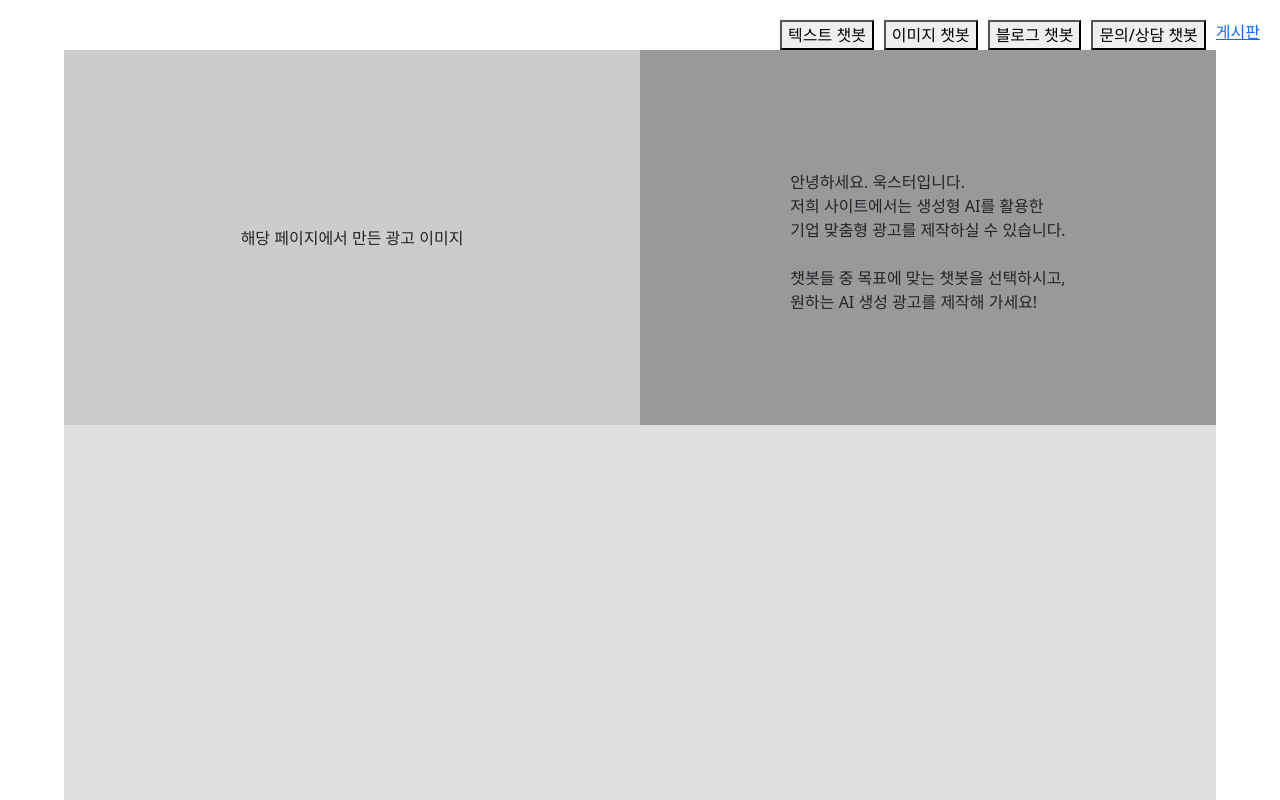
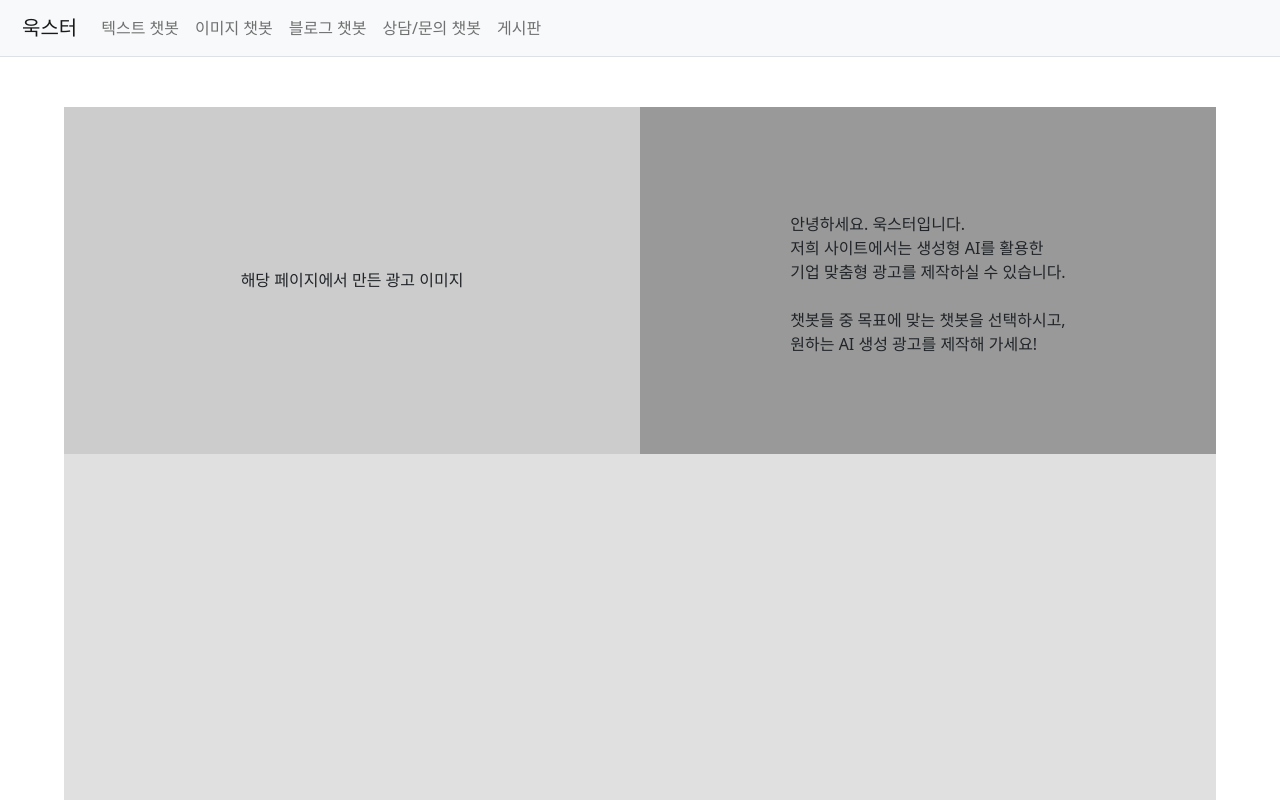
Before and after one commit to yong922/final_project, a Flask app: page / in a window 1280 px wide. Run offline with Flask 3, Linux system fonts and the light colour scheme; some libraries are stand-ins or nearby versions.

Commit message:
내비게이션 바 추가

```diff
--- a/app.py
+++ b/app.py
@@ -1,4 +1,4 @@
-from flask import Flask, render_template
+from flask import Flask, render_template, Blueprint
 
 app = Flask(__name__)
 
--- /dev/null
+++ b/templates/base.html
@@ -0,0 +1,52 @@
+<!doctype html>
+<html lang="ko">
+<head>
+    <!-- Required meta tags -->
+    <meta charset="utf-8">
+    <meta name="viewport" content="width=device-width, initial-scale=1, shrink-to-fit=no">
+    <!-- Bootstrap CSS -->
+    <link rel="stylesheet" href="{{ url_for('static', filename='bootstrap.min.css') }}">
+    <!-- pybo CSS -->
+    <link rel="stylesheet" href="{{ url_for('static', filename='style.css') }}">
+    <title>Hello, pybo!</title>
+</head>
+<body>
+<!-- 네비게이션바 -->
+<nav class="navbar navbar-expand-lg navbar-light bg-light border-bottom">
+    <div class="container-fluid">
+        <a class="navbar-brand" href="{{ url_for('home') }}">욱스터</a>
+        <button class="navbar-toggler" type="button"
+                data-bs-toggle="collapse"
+                data-bs-target="#navbarSupportedContent"
+                aria-controls="navbarSupportedContent"
+                aria-expanded="false"
+                aria-label="Toggle navigation">
+            <span class="navbar-toggler-icon"></span>
+        </button>
+        <div class="collapse navbar-collapse" id="navbarSupportedContent">
+            <ul class="navbar-nav me-auto mb-2 mb-lg-0">
+                <li class="nav-item">
+                    <a class="nav-link" href="#">텍스트 챗봇</a>
+                </li>
+                <li class="nav-item">
+                    <a class="nav-link" href="#">이미지 챗봇</a>
+                </li>
+                <li class="nav-item">
+                    <a class="nav-link" href="#">블로그 챗봇</a>
+                </li>
+                <li class="nav-item">
+                    <a class="nav-link" href="#">상담/문의 챗봇</a>
+                </li>
+                <li class="nav-item">
+                    <a class="nav-link" href="#">게시판</a>
+                </li>
+            </ul>
+        </div>
+    </div>
+</nav>
+<!-- 기본 템플릿 안에 삽입될 내용 Start -->
+{% block content %}
+{% endblock %}
+<!-- 기본 템플릿 안에 삽입될 내용 End -->
+</body>
+</html>
--- a/templates/index.html
+++ b/templates/index.html
@@ -63,13 +63,15 @@
     </style>
 </head>
 <body>
-    <div class="button-container">
+    <!-- <div class="button-container">
         <button class="button">텍스트 챗봇</button>
         <button class="button">이미지 챗봇</button>
         <button class="button">블로그 챗봇</button>
         <button class="button">문의/상담 챗봇</button>
         <a href="http://your-flask-website-url" class="button">게시판</a>
-    </div>
+    </div> -->
+    {% extends 'base.html' %}
+    {% block content %}
     <div class="main-container">
         <div class="left-box">
             <p style="white-space: pre-line;"></p>
@@ -87,5 +89,6 @@
             </p>
         </div>
     </div>
+    {% endblock %}
 </body>
 </html>
```
Also changed, not shown: templates/navbar.html (added, +32 -0 lines).
